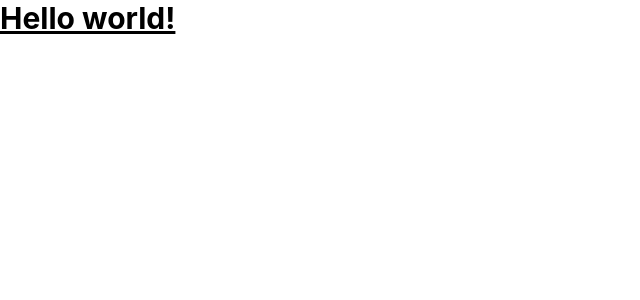
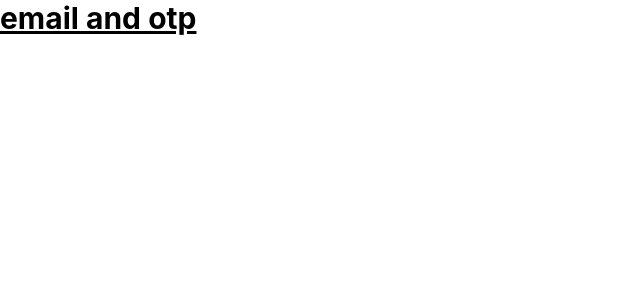
Before and after one commit to anantbansa1/ProjectPluton, a React (Create React App) app: page / in a window 1280 px wide. Shown: the top 300 px of the page, without its empty margins (0-640 px from the left). Built offline with nearby package versions, Linux system fonts and the light colour scheme.

Commit message:
creating new branch

```diff
--- a/src/App.js
+++ b/src/App.js
@@ -4,7 +4,7 @@ import "./App.css";
 function App() {
   return (
     <>
-      <h1 className="text-3xl font-bold underline">Hello world!</h1>
+      <h1 className="text-3xl font-bold underline">email and otp</h1>
     </>
   );
 }
```
